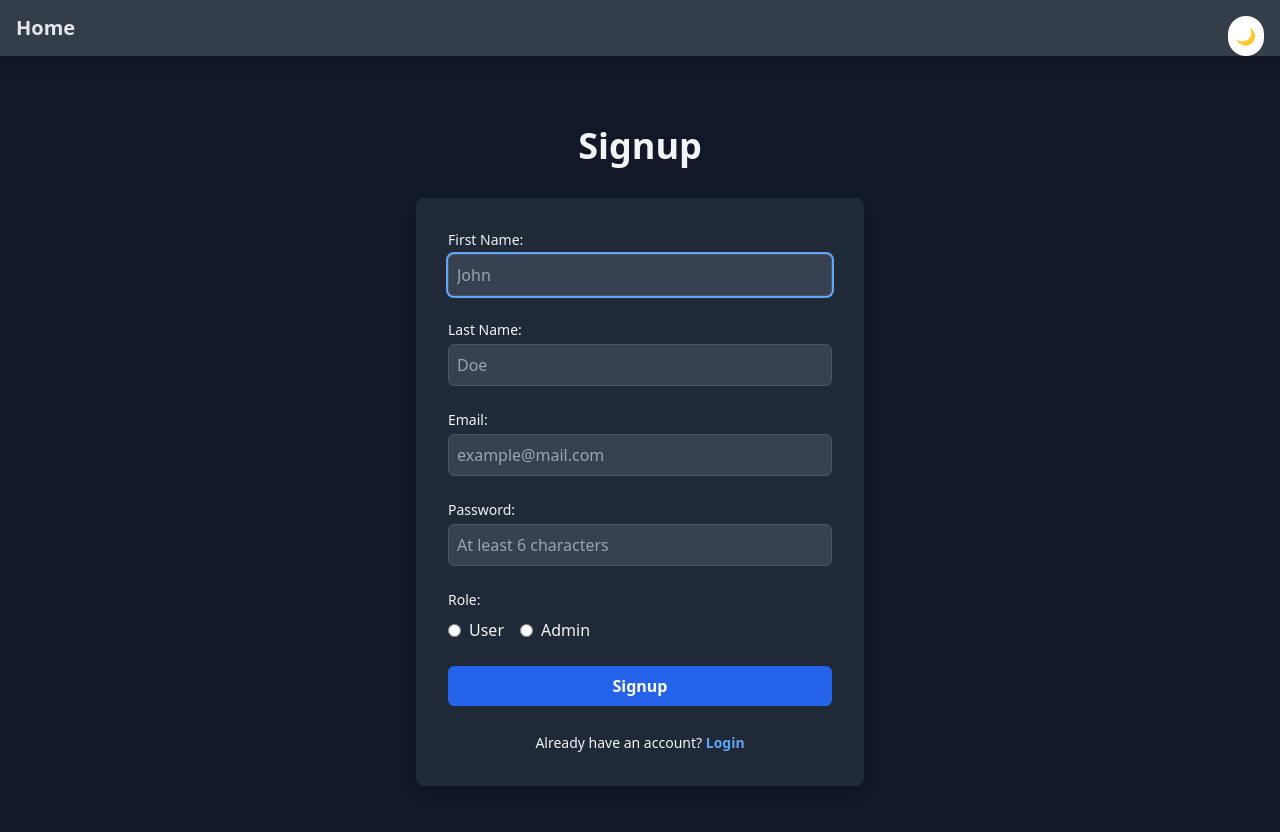
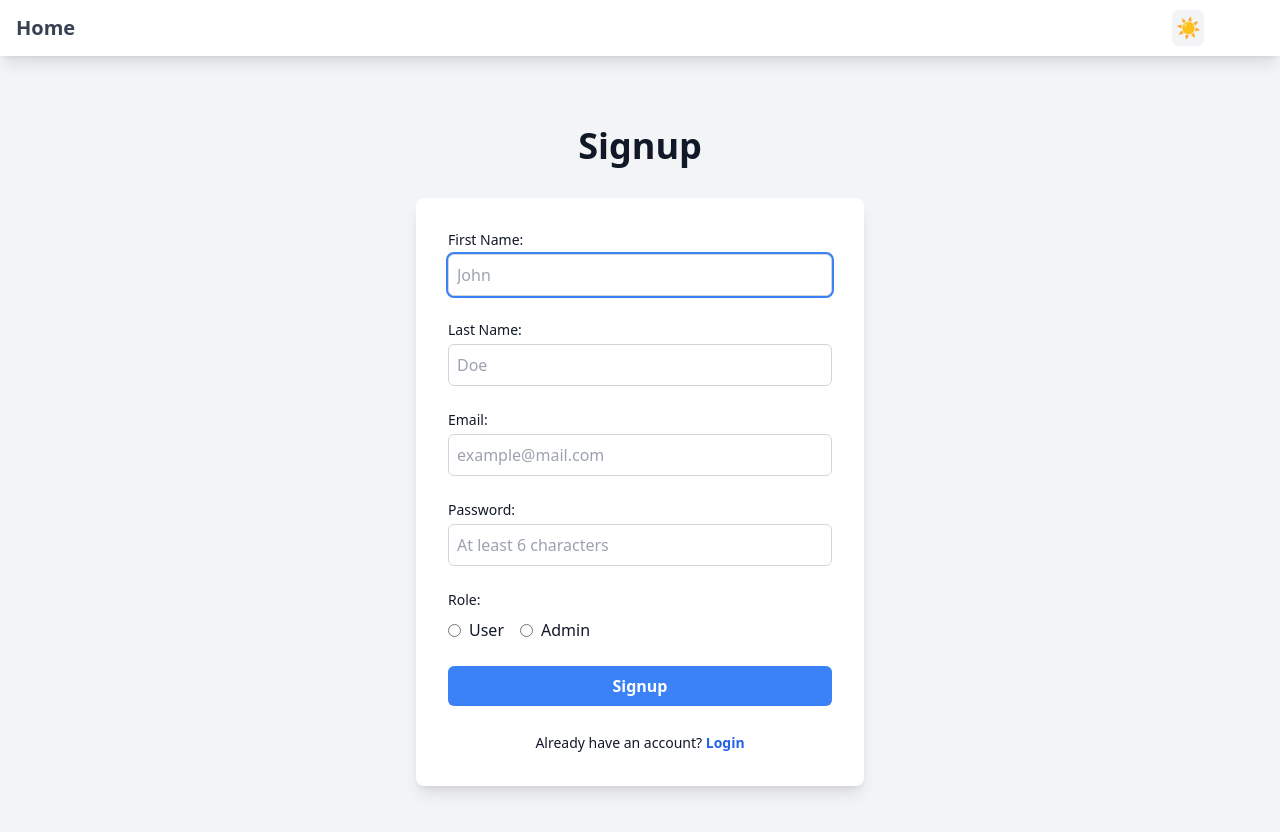
Before and after one commit to rahulkr099/Shortly, a React (Vite) app in the folder Frontend/: page /signup in a window 1280 px wide. Shown: the top 832 px of the page. Built offline with nearby package versions, Linux system fonts and the light colour scheme; no server answers.

Commit message:
added light and dark theme

```diff
--- a/Frontend/src/Home/ThemeToggleButton.jsx
+++ b/Frontend/src/Home/ThemeToggleButton.jsx
@@ -1,17 +1,41 @@
-import PropTypes from 'prop-types';
+import { useContext, useEffect, useState } from 'react';
+import { ThemeContext } from '../hooks/ThemeContext';
 
-function ThemeToggleButton({ theme, toggleTheme }) {
+function ThemeToggleButton() {
+  const { theme, toggleTheme } = useContext(ThemeContext);
+  const [isChecked, setIsChecked] = useState(theme === 'dark');
+
+  // Sync local state with context when theme changes
+  useEffect(() => {
+    setIsChecked(theme === 'dark');
+  }, [theme]);
+
+  const handleCheckboxChange = () => {
+    setIsChecked(!isChecked);
+    toggleTheme(); // Toggle the theme in context
+  };
+
   return (
-    <button
-      onClick={toggleTheme}
-      className={`p-2 rounded-full focus:outline-none ${theme === "light" ? "bg-gray-800 text-white" : "bg-white text-gray-800"}`}
-    >
-      {theme === "dark" ? "🌙" : "☀️"}
-    </button>
+    <div>
+      <label className="flex cursor-pointer select-none items-center w-16">
+        <div className="relative right-6">
+          <input
+            type="checkbox"
+            checked={isChecked}
+            onChange={handleCheckboxChange}
+            className="sr-only"
+          />
+          <div
+            className={`box block h-9 w-8 items-center text-xl p-1 rounded-md focus:outline-none transition duration-300 ${
+              isChecked ? 'bg-black text-gray-800' : 'bg-gray-100  text-white'
+            }`}
+          >
+            {isChecked ? '🌙' : '☀️'}
+          </div>
+        </div>
+      </label>
+    </div>
   );
 }
-ThemeToggleButton.propTypes = {
-  theme: PropTypes.oneOf(["dark", "light"]).isRequired,
-  toggleTheme: PropTypes.func.isRequired,
-};
+
 export default ThemeToggleButton;
--- a/Frontend/src/components/Navbar.jsx
+++ b/Frontend/src/components/Navbar.jsx
@@ -1,12 +1,16 @@
 import { Link, useNavigate } from 'react-router-dom';
 import PropTypes from 'prop-types';
 import { BASEURL } from '../utils/constants';
-import { useState, useEffect } from 'react';
+import { useState, useEffect, useContext } from 'react';
+import ThemeToggleButton from '../Home/ThemeToggleButton';
+import { ThemeContext } from '../hooks/ThemeContext';
+
 
 const Navbar = ({ isAuthenticated, setIsAuthenticated, isGoogleAuth, setIsGoogleAuth }) => {
   const navigate = useNavigate();
   const [showDropdown, setShowDropdown] = useState(false);
   const [userImage, setUserImage] = useState('');
+  const { theme } = useContext(ThemeContext)
 
   const handleLogout = async () => {
     try {
@@ -60,7 +64,7 @@ const Navbar = ({ isAuthenticated, setIsAuthenticated, isGoogleAuth, setIsGoogle
           console.log("Fetching avatar for:", firstName, lastName);
 
           const response = await fetch(`${BASEURL}/avatar/${firstName}/${lastName}`);
-          console.log('\nresponse in navbar',response);
+          console.log('\nresponse in navbar', response);
           if (!response.ok) {
             throw new Error("Failed to fetch avatar");
           }
@@ -80,10 +84,13 @@ const Navbar = ({ isAuthenticated, setIsAuthenticated, isGoogleAuth, setIsGoogle
   }, [isAuthenticated, isGoogleAuth]); // Re-run if authentication status changes
 
   return (
-    <nav className="bg-white dark:bg-gray-800 shadow-lg backdrop-filter backdrop-blur-lg bg-opacity-90 dark:bg-opacity-90">
+
+    <nav className={`shadow-lg backdrop-filter backdrop-blur-lg bg-opacity-90 dark:bg-opacity-90 transition-colors duration-300 ${theme === "light" ? "bg-white text-gray-800" : "bg-gray-800 text-gray-100"
+      }`}>
       <div className="max-w-7xl mx-auto px-2 sm:px-4 lg:px-4">
         <div className="flex justify-between h-14 items-center">
-          <div className="flex items-center">
+          <div className='flex justify-around'>
+          {/* <div className="flex items-center"> */}
             <Link
               to="/home"
               className="text-gray-700 dark:text-gray-200 hover:text-green-500 dark:hover:text-green-400 transition-colors text-xl font-bold"
@@ -91,6 +98,10 @@ const Navbar = ({ isAuthenticated, setIsAuthenticated, isGoogleAuth, setIsGoogle
               Home
             </Link>
           </div>
+          <div className="flex justify-end absolute right-5">
+            <ThemeToggleButton />
+          </div>
+          {/* </div> */}
           <div className="flex items-center">
             {isAuthenticated || isGoogleAuth ? (
               <div className="relative">
@@ -137,6 +148,7 @@ const Navbar = ({ isAuthenticated, setIsAuthenticated, isGoogleAuth, setIsGoogle
         </div>
       </div>
     </nav>
+    // </div>
   );
 };
 
--- a/Frontend/src/components/ResetPassword.jsx
+++ b/Frontend/src/components/ResetPassword.jsx
@@ -1,8 +1,9 @@
-import { useState, useEffect } from 'react';
+import { useState, useContext } from 'react';
 import { useLocation, useNavigate } from 'react-router-dom';
 import { resetPassword } from '../api/auth';
 import { handleError, handleSuccess } from '../utils/utils';
 import { ToastContainer } from 'react-toastify';
+import { ThemeContext } from '../hooks/ThemeContext';
 
 const ResetPassword = () => {
   const location = useLocation(); // Access query parameters from the URL
@@ -12,20 +13,8 @@ const ResetPassword = () => {
 
   const [password, setPassword] = useState('');
   const [confirmPassword, setConfirmPassword] = useState('');
-  const [theme, setTheme] = useState('dark'); // Default theme is dark
-
+  const {theme} = useContext(ThemeContext)
   const navigate = useNavigate();
-
-  // Toggle theme between dark and light
-  const toggleTheme = () => {
-    setTheme((prevTheme) => (prevTheme === 'dark' ? 'light' : 'dark'));
-  };
-
-  // Apply theme class to the root element
-  useEffect(() => {
-    document.documentElement.classList.remove('dark', 'light');
-    document.documentElement.classList.add(theme);
-  }, [theme]);
 
   const handleSubmit = async (e) => {
     e.preventDefault();
@@ -47,12 +36,6 @@ const ResetPassword = () => {
   return (
     <div className={`min-h-screen flex flex-col justify-center items-center transition-colors duration-300 ${theme === 'light' ? 'bg-gray-100 text-gray-900' : 'bg-gray-900 text-gray-100'}`}>
       {/* Theme Toggle Button */}
-      <button
-        onClick={toggleTheme}
-        className={`absolute top-4 right-4 p-2 rounded-full focus:outline-none ${theme === 'light' ? 'bg-gray-800 text-white' : 'bg-white text-gray-800'}`}
-      >
-        {theme === 'dark' ? '🌙' : '☀️'}
-      </button>
 
       <div className={`w-full max-w-md p-8 rounded-lg shadow-lg transition-colors duration-300 ${theme === 'light' ? 'bg-white' : 'bg-gray-800'}`}>
         <h1 className={`text-3xl font-bold mb-6 text-center ${theme === 'light' ? 'text-gray-900' : 'text-gray-100'}`}>Set New Password</h1>
--- a/Frontend/src/components/ResetPasswordRequest.jsx
+++ b/Frontend/src/components/ResetPasswordRequest.jsx
@@ -1,24 +1,14 @@
-import { useState, useEffect } from 'react';
+import { useState, useContext } from 'react';
 import { requestResetPassword } from '../api/auth';
 import { ToastContainer } from 'react-toastify';
+import { ThemeContext } from '../hooks/ThemeContext';
 
 const ResetPasswordRequest = () => {
   const [email, setEmail] = useState('');
   const [message, setMessage] = useState('');
   const [error, setError] = useState('');
   const [loading, setLoading] = useState(false);
-  const [theme, setTheme] = useState('dark'); // Default theme is dark
-
-  // Toggle theme between dark and light
-  const toggleTheme = () => {
-    setTheme((prevTheme) => (prevTheme === 'dark' ? 'light' : 'dark'));
-  };
-
-  // Apply theme class to the root element
-  useEffect(() => {
-    document.documentElement.classList.remove('dark', 'light');
-    document.documentElement.classList.add(theme);
-  }, [theme]);
+  const {theme} = useContext(ThemeContext);
 
   const handleSubmit = async (e) => {
     e.preventDefault();
@@ -41,13 +31,6 @@ const ResetPasswordRequest = () => {
 
   return (
     <div className={`min-h-screen flex flex-col justify-center items-center transition-colors duration-300 ${theme === 'light' ? 'bg-gray-100 text-gray-900' : 'bg-gray-900 text-gray-100'}`}>
-      {/* Theme Toggle Button */}
-      <button
-        onClick={toggleTheme}
-        className={`absolute top-4 right-4 p-2 rounded-full focus:outline-none ${theme === 'light' ? 'bg-gray-800 text-white' : 'bg-white text-gray-800'}`}
-      >
-        {theme === 'dark' ? '🌙' : '☀️'}
-      </button>
 
       <div className={`w-full max-w-md p-8 rounded-lg shadow-lg transition-colors duration-300 ${theme === 'light' ? 'bg-white' : 'bg-gray-800'}`}>
         <h1 className={`text-3xl font-bold mb-6 text-center ${theme === 'light' ? 'text-gray-900' : 'text-gray-100'}`}>Reset Password</h1>
--- a/Frontend/src/hooks/RefreshHandler.jsx
+++ b/Frontend/src/hooks/RefreshHandler.jsx
@@ -10,16 +10,14 @@ function RefreshHandler({ isAuthenticated, isGoogleAuth }) {
     console.log('RefreshHandler triggered');
     console.log('Auth State:', { isAuthenticated, isGoogleAuth });
 
-    const publicRoutes = ["/", "/login", "/signup", "/home"];
+    const publicRoutes = ["/", "/login", "/signup", "/home", "/reset-password-token", "/reset-password"];
     const isOnPublicRoute = publicRoutes.includes(location.pathname);
 
     if (isAuthenticated || isGoogleAuth) {
-      // Redirect to home if user is authenticated and on a public route (except /home)
       if (isOnPublicRoute && location.pathname !== "/home") {
         navigate("/home", { replace: true });
       }
     } else {
-      // Redirect to login if unauthenticated and trying to access restricted routes (excluding /home)
       if (!isOnPublicRoute && location.pathname !== "/home") {
         navigate("/login", { replace: true });
       }
--- /dev/null
+++ b/Frontend/src/hooks/ThemeContext.jsx
@@ -0,0 +1,4 @@
+// src/context/ThemeContext.js
+import { createContext } from "react";
+
+export const ThemeContext = createContext();
--- /dev/null
+++ b/Frontend/src/hooks/ThemeProvider.jsx
@@ -0,0 +1,30 @@
+// src/context/ThemeProvider.js
+import { useState, useEffect } from "react";
+import PropTypes from "prop-types";
+import { ThemeContext } from "./ThemeContext";
+
+export const ThemeProvider = ({ children }) => {
+  const [theme, setTheme] = useState(() => {
+    return localStorage.getItem("theme") || "light";
+  });
+
+  useEffect(() => {
+    document.documentElement.classList.remove("dark", "light");
+    document.documentElement.classList.add(theme);
+    localStorage.setItem("theme", theme);
+  }, [theme]);
+
+  const toggleTheme = () => {
+    setTheme((prevTheme) => (prevTheme === "dark" ? "light" : "dark"));
+  };
+
+  return (
+    <ThemeContext.Provider value={{ theme, toggleTheme }}>
+      {children}
+    </ThemeContext.Provider>
+  );
+};
+
+ThemeProvider.propTypes = {
+  children: PropTypes.node.isRequired,
+};
--- a/Frontend/src/pages/GoogleLogin.jsx
+++ b/Frontend/src/pages/GoogleLogin.jsx
@@ -52,7 +52,7 @@ const GoogleLogin = ({ setIsGoogleAuth }) => {
 	})
 	return (
 		<div>
-			<button onClick={googleLogin} className='border border-blue-400 mt-1 hover:text-white hover:bg-blue-400 p-1 rounded-lg bg-blue-400'>Login With Google</button>
+			<button onClick={googleLogin} className='text-white font-semibold border border-blue-400 mt-1 hover:text-white hover:bg-blue-400 p-1 rounded-lg bg-blue-500'>Login With Google</button>
 		</div>
 	)
 }
--- a/Frontend/src/pages/Home.jsx
+++ b/Frontend/src/pages/Home.jsx
@@ -1,4 +1,4 @@
-import { useCallback, useEffect, useState } from "react";
+import { useCallback, useEffect, useState ,useContext} from "react";
 import { handleError, handleSuccess } from "../utils/utils";
 import Overlays from "../Mod/Overlays";
 import { useSetAtom } from "jotai";
@@ -9,12 +9,13 @@ import QRCodeGenerator from "../components/QRCodeGenerator";
 import { useNavigate } from "react-router-dom";
 import { useSelector, useDispatch } from 'react-redux';
 import { setUrlData, clearUrlData } from '../containers/urlSlice';
-import ThemeToggleButton from '../Home/ThemeToggleButton'
+// import ThemeToggleButton from '../Home/ThemeToggleButton'
 import Header from "../Home/Header";
 import UrlForm from "../Home/UrlForm";
 import SearchBar from "../Home/SearchBar";
 import ShortUrlTable from "../Home/ShortUrlTable";
 import ShortUrlList from "../Home/ShortUrlList";
+import { ThemeContext } from "../hooks/ThemeContext";
 
 function Home({ isGoogleAuth, isAuthenticated }) {
   const dispatch = useDispatch();
@@ -26,7 +27,7 @@ function Home({ isGoogleAuth, isAuthenticated }) {
   const [error, setError] = useState("");
   const [shortUrlForQRCode, setShortUrlForQRCode] = useState("");
   const [isLoading, setIsLoading] = useState(false);
-  const [theme, setTheme] = useState("dark");
+  const {theme} = useContext(ThemeContext)
   const [searchQuery, setSearchQuery] = useState("");
   const [isChecked, setIsChecked] = useState(false);
   const navigate = useNavigate();
@@ -43,14 +44,14 @@ function Home({ isGoogleAuth, isAuthenticated }) {
     }
   }, [message, error]);
 
-  const toggleTheme = () => {
-    setTheme((prevTheme) => (prevTheme === "dark" ? "light" : "dark"));
-  };
+  // const toggleTheme = () => {
+  //   setTheme((prevTheme) => (prevTheme === "dark" ? "light" : "dark"));
+  // };
 
-  useEffect(() => {
-    document.documentElement.classList.remove("dark", "light");
-    document.documentElement.classList.add(theme);
-  }, [theme]);
+  // useEffect(() => {
+  //   document.documentElement.classList.remove("dark", "light");
+  //   document.documentElement.classList.add(theme);
+  // }, [theme]);
 
   const handleSubmit = useCallback(
     async (e) => {
@@ -139,9 +140,9 @@ function Home({ isGoogleAuth, isAuthenticated }) {
     <div className={`min-h-screen p-4 transition-colors duration-300 ${theme === "light" ? "bg-gray-100 text-gray-900" : "bg-gray-900 text-gray-100"}`}>
       <Overlays theme={theme}/>
       <div className="max-w-7xl mx-auto">
-        <div className="flex justify-end mb-4">
+        {/* <div className="flex justify-end mb-4">
           <ThemeToggleButton theme={theme} toggleTheme={toggleTheme} />
-        </div>
+        </div> */}
 
         <Header loggedInUser={loggedInUser} theme={theme} />
 
--- a/Frontend/src/pages/Login.jsx
+++ b/Frontend/src/pages/Login.jsx
@@ -2,19 +2,20 @@ import { Link, useNavigate } from "react-router-dom";
 import { ToastContainer } from "react-toastify";
 import { useDispatch } from "react-redux";
 import { loginSuccess } from "../containers/authSlice";
-import { useState } from "react";
+import { useContext, useState } from "react";
 import { handleError, handleSuccess } from "../utils/utils";
 import PropTypes from 'prop-types';
 import GoogleLogin from "./GoogleLogin";
 import { BASEURL } from "../utils/constants";
+import { ThemeContext } from "../hooks/ThemeContext";
 
 function Login({ setIsAuthenticated, GoogleAuthWrapper }) {
   const [loginInfo, setLoginInfo] = useState({ email: "", password: "" });
   const [loading, setLoading] = useState(false);
-  const [theme, setTheme] = useState("light"); // State to manage theme
+
   const navigate = useNavigate();
   const dispatch = useDispatch();
-
+  const {theme} = useContext(ThemeContext)
   const handleChange = (e) => {
     const { name, value } = e.target;
     setLoginInfo((prev) => ({ ...prev, [name]: value }));
@@ -61,19 +62,12 @@ function Login({ setIsAuthenticated, GoogleAuthWrapper }) {
     }
   };
 
-  const toggleTheme = () => {
-    setTheme(theme === "light" ? "dark" : "light");
-  };
+
 
   return (
     <div className={`min-h-screen flex flex-col justify-center items-center transition-colors duration-300 ${theme === "light" ? "bg-gray-100 text-gray-900" : "bg-gray-900 text-gray-100"}`}>
-      <button
-        onClick={toggleTheme}
-        className={`absolute top-4 right-4 p-2 rounded-full ${theme === "light" ? "bg-gray-800 text-white" : "bg-white text-gray-800"}`}
-      >
-        {theme === "light" ? "🌙" : "☀️"}
-      </button>
-      <h1 className="text-4xl font-bold mb-8">Login Page</h1>
+
+      <h1 className="text-black dark:text-white text-4xl font-bold mb-8">Login Page</h1>
       <div className={`w-full max-w-md p-8 rounded-xl shadow-lg transition-colors duration-300 ${theme === "light" ? "bg-white" : "bg-gray-800"}`}>
         <form onSubmit={handleLogin} className="space-y-6">
           <div>
--- a/Frontend/src/pages/Signup.jsx
+++ b/Frontend/src/pages/Signup.jsx
@@ -1,25 +1,15 @@
 import { Link, useNavigate } from 'react-router-dom';
 import { ToastContainer } from 'react-toastify';
-import { useState,useEffect } from 'react';
+import { useState, useContext } from 'react';
 import { handleError, handleSuccess } from '../utils/utils';
 import { BASEURL } from '../utils/constants';
+import { ThemeContext } from '../hooks/ThemeContext';
 
 function Signup() {
   const [signupInfo, setSignupInfo] = useState({ firstName: '', lastName: '', email: '', password: '', role: '' });
-  const [theme, setTheme] = useState('dark'); // Default theme is dark
+
   const navigate = useNavigate();
-
-  // Toggle theme between dark and light
-  const toggleTheme = () => {
-    setTheme((prevTheme) => (prevTheme === 'dark' ? 'light' : 'dark'));
-  };
-
-  // Apply theme class to the root element
-  useEffect(() => {
-    document.documentElement.classList.remove('dark', 'light');
-    document.documentElement.classList.add(theme);
-  }, [theme]);
-
+  const {theme} = useContext(ThemeContext)
   // Handle input changes
   const handleChange = (e) => {
     const { name, value } = e.target;
@@ -63,14 +53,6 @@ function Signup() {
 
   return (
     <div className={`min-h-screen flex flex-col justify-center items-center transition-colors duration-300 ${theme === 'light' ? 'bg-gray-100 text-gray-900' : 'bg-gray-900 text-gray-100'}`}>
-      {/* Theme Toggle Button */}
-      <button
-        onClick={toggleTheme}
-        className={`absolute top-4 right-4 p-2 rounded-full focus:outline-none ${theme === 'light' ? 'bg-gray-800 text-white' : 'bg-white text-gray-800'}`}
-      >
-        {theme === 'dark' ? '🌙' : '☀️'}
-      </button>
-
       <h1 className={`text-4xl font-bold mb-8 ${theme === 'light' ? 'text-gray-900' : 'text-gray-100'}`}>Signup</h1>
       <div className={`w-full max-w-md p-8 rounded-lg shadow-lg transition-colors duration-300 ${theme === 'light' ? 'bg-white' : 'bg-gray-800'}`}>
         <form onSubmit={handleSignup} className='space-y-6'>
```
Also changed, not shown: Frontend/src/main.jsx (+6 -4 lines).
